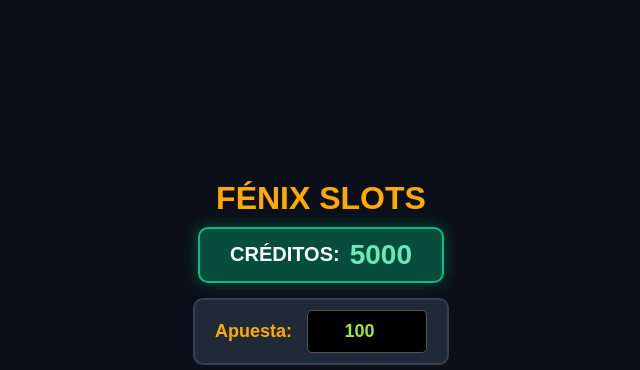
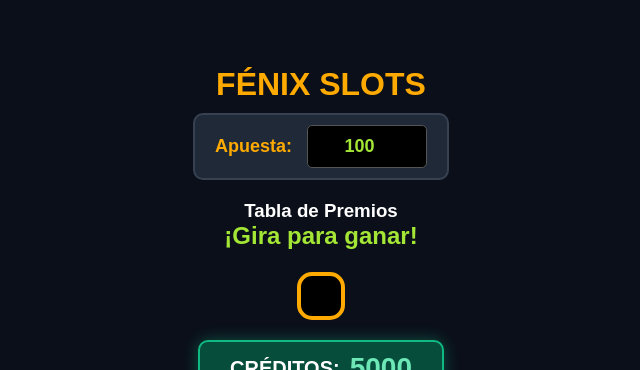
Before and after one commit to pepitogrillo011023-cell/web-fenix, a website: page public/slot/index.html in a window 1280 px wide. Shown: the top 370 px of the page, without its empty margins (319-959 px from the left). Drawn offline with Linux system fonts and the light colour scheme; no server answers.

Commit message:
Update index.html

```diff
--- a/public/slot/index.html
+++ b/public/slot/index.html
@@ -7,6 +7,7 @@
     <style>
         * { box-sizing: border-box; margin: 0; padding: 0; }
         body { background: #0b0f19; height: 100vh; display: flex; flex-direction: column; align-items: center; justify-content: center; color: white; font-family: sans-serif; }
+
 
         /* Panel de Créditos */
         .saldo-container { display: flex; align-items: center; justify-content: center; background: #064e3b; padding: 10px 30px; border-radius: 10px; border: 2px solid #10b981; margin-bottom: 15px; font-size: 20px; font-weight: bold; box-shadow: 0 0 15px rgba(16, 185, 129, 0.4); text-transform: uppercase;}
@@ -48,6 +49,21 @@
 <body>
 
     <h1 style="color:#ffaa00; margin-bottom: 10px;">FÉNIX SLOTS</h1>
+
+    <div class="controles-apuesta">
+        <label for="apuesta-input">Apuesta:</label>
+        <input type="number" id="apuesta-input" value="100" min="10" step="10" oninput="actualizarTablaPremios()">
+    </div>
+
+    <div class="pay-table">
+        <h3>Tabla de Premios</h3>
+        <div id="contenedor-premios">
+            </div>
+    </div>
+
+    <div id="mensaje-premio">¡Gira para ganar!</div>
+
+    <div id="slot-machine-container" class="slot-machine"></div>
 
     <div class="saldo-container">
         CRÉDITOS: <span id="saldo-actual">Cargando...</span>
```
